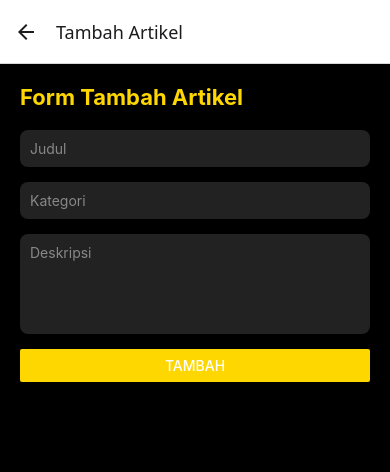
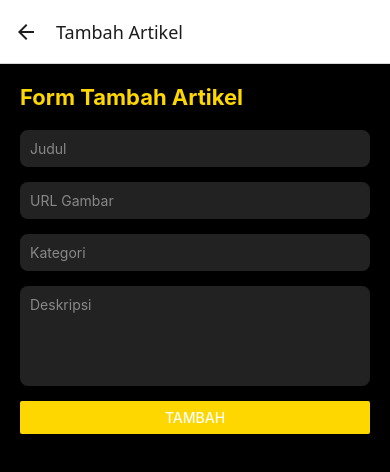
Before and after one commit to Mall16/VolleyTrack, a React Native app: screen /Form in a window 390 px wide. Shown: the top 472 px of the page. Built offline with nearby package versions, Linux system fonts and the light colour scheme.

Commit message:
[BAB 7] REST API

```diff
--- a/App.jsx
+++ b/App.jsx
@@ -120,10 +120,18 @@ function HomeScreen({ navigation }) {
           {categories.map((category, index) => (
             <Animatable.View key={index} animation="zoomIn" delay={index * 100}>
               <TouchableOpacity
-                style={[styles.categoryButton, selectedCategory === category && styles.categoryButtonActive]}
+                style={[
+                  styles.categoryButton,
+                  selectedCategory === category && styles.categoryButtonActive,
+                ]}
                 onPress={() => setSelectedCategory(category)}
               >
-                <Text style={[styles.categoryText, selectedCategory === category && styles.categoryTextActive]}>
+                <Text
+                  style={[
+                    styles.categoryText,
+                    selectedCategory === category && styles.categoryTextActive,
+                  ]}
+                >
                   {category}
                 </Text>
               </TouchableOpacity>
--- a/src/screens/form/index.jsx
+++ b/src/screens/form/index.jsx
@@ -1,17 +1,37 @@
-import React, { useState } from 'react';
+import React, { useState, useEffect } from 'react';
 import { View, Text, TextInput, Button, StyleSheet, Alert } from 'react-native';
+import axios from 'axios';
+import { useNavigation, useRoute } from '@react-navigation/native';
 
 const FormScreen = () => {
-  const [title, setTitle] = useState('');
-  const [category, setCategory] = useState('');
-  const [description, setDescription] = useState('');
+  const navigation = useNavigation();
+  const route = useRoute();
+  const editData = route.params?.editData;
 
-  const handleSubmit = () => {
-    if (title && category && description) {
-      Alert.alert('Sukses', 'Data berhasil ditambahkan!');
-      setTitle('');
-      setCategory('');
-      setDescription('');
+  const [title, setTitle] = useState(editData?.title || '');
+  const [image, setImage] = useState(editData?.image || '');
+  const [category, setCategory] = useState(editData?.category || '');
+  const [description, setDescription] = useState(editData?.description || '');
+
+  const handleSubmit = async () => {
+    if (title && image && category && description) {
+      try {
+        if (editData) {
+          await axios.put(`https://682601d7397e48c9131499c0.mockapi.io/api/artikel/${editData.id}`, {
+            title, image, category, description,
+          });
+          Alert.alert('Sukses', 'Artikel berhasil diedit!');
+        } else {
+          await axios.post('https://682601d7397e48c9131499c0.mockapi.io/api/artikel', {
+            title, image, category, description,
+          });
+          Alert.alert('Sukses', 'Artikel berhasil ditambahkan!');
+        }
+
+        navigation.goBack();
+      } catch (error) {
+        Alert.alert('Error', 'Gagal menyimpan data');
+      }
     } else {
       Alert.alert('Error', 'Mohon isi semua field');
     }
@@ -19,7 +39,7 @@ const FormScreen = () => {
 
   return (
     <View style={styles.container}>
-      <Text style={styles.title}>Form Tambah Artikel</Text>
+      <Text style={styles.title}>{editData ? 'Edit Artikel' : 'Form Tambah Artikel'}</Text>
 
       <TextInput
         style={styles.input}
@@ -28,7 +48,13 @@ const FormScreen = () => {
         value={title}
         onChangeText={setTitle}
       />
-
+      <TextInput
+        style={styles.input}
+        placeholder="URL Gambar"
+        placeholderTextColor="#888"
+        value={image}
+        onChangeText={setImage}
+      />
       <TextInput
         style={styles.input}
         placeholder="Kategori"
@@ -36,7 +62,6 @@ const FormScreen = () => {
         value={category}
         onChangeText={setCategory}
       />
-
       <TextInput
         style={[styles.input, styles.multiline]}
         placeholder="Deskripsi"
@@ -46,8 +71,7 @@ const FormScreen = () => {
         multiline
         numberOfLines={4}
       />
-
-      <Button title="Tambah" color="#FFD700" onPress={handleSubmit} />
+      <Button title={editData ? 'Simpan Perubahan' : 'Tambah'} color="#FFD700" onPress={handleSubmit} />
     </View>
   );
 };
--- a/src/screens/profile/index.jsx
+++ b/src/screens/profile/index.jsx
@@ -1,10 +1,44 @@
-import React from 'react';
-import { View, Text, Image, StyleSheet } from 'react-native';
+import React, { useEffect, useState } from 'react';
+import { View, Text, Image, StyleSheet, ScrollView, Alert, Button } from 'react-native';
 import * as Animatable from 'react-native-animatable';
+import axios from 'axios';
+import { useNavigation } from '@react-navigation/native';
 
 export default function ProfileScreen() {
+  const [articles, setArticles] = useState([]);
+  const navigation = useNavigation();
+
+  const fetchArticles = async () => {
+    try {
+      const response = await axios.get('https://682601d7397e48c9131499c0.mockapi.io/api/artikel');
+      setArticles(response.data);
+    } catch (error) {
+      console.error(error);
+    }
+  };
+
+  const handleDelete = async (id) => {
+    try {
+      await axios.delete(`https://682601d7397e48c9131499c0.mockapi.io/api/artikel/${id}`);
+      Alert.alert('Sukses', 'Artikel berhasil dihapus');
+      fetchArticles();
+    } catch (error) {
+      Alert.alert('Error', 'Gagal menghapus artikel');
+    }
+  };
+
+  const handleEdit = (item) => {
+    navigation.navigate('Form', { editData: item });
+  };
+
+  useEffect(() => {
+    const unsubscribe = navigation.addListener('focus', fetchArticles);
+    return unsubscribe;
+  }, [navigation]);
+
   return (
-    <View style={styles.container}>
+    <ScrollView style={styles.container}>
+      <View style={styles.profileContainer}>
         <Animatable.Image
           animation="bounceIn"
           duration={1000}
@@ -21,15 +55,36 @@ export default function ProfileScreen() {
           Email: 2218104@scholar.um.ac.id
         </Animatable.Text>
       </View>
+
+      <Text style={styles.articleTitle}>Artikel</Text>
+      {articles.map((item) => (
+        <View key={item.id} style={styles.articleCard}>
+          <Image source={{ uri: item.image }} style={styles.articleImage} />
+          <View style={styles.articleContent}>
+            <Text style={styles.articleHeader}>{item.title}</Text>
+            <Text style={styles.articleCategory}>Kategori: {item.category}</Text>
+            <Text style={styles.articleDescription}>{item.description}</Text>
+            <View style={styles.buttonRow}>
+              <Button title="Edit" color="#FFD700" onPress={() => handleEdit(item)} />
+              <View style={{ width: 10 }} />
+              <Button title="Delete" color="#FF4444" onPress={() => handleDelete(item.id)} />
+            </View>
+          </View>
+        </View>
+      ))}
+    </ScrollView>
   );
 }
 
 const styles = StyleSheet.create({
   container: {
+    backgroundColor: '#000',
     flex: 1,
-    backgroundColor: '#000',
+  },
+  profileContainer: {
     alignItems: 'center',
     paddingTop: 60,
+    paddingBottom: 20,
   },
   avatar: {
     width: 120,
@@ -54,4 +109,47 @@ const styles = StyleSheet.create({
     color: '#FFF',
     marginTop: 5,
   },
+  articleTitle: {
+    fontSize: 20,
+    fontWeight: 'bold',
+    color: '#FFD700',
+    marginLeft: 20,
+    marginTop: 10,
+    marginBottom: 10,
+  },
+  articleCard: {
+    backgroundColor: '#111',
+    marginHorizontal: 20,
+    marginBottom: 15,
+    borderRadius: 10,
+    padding: 10,
+    flexDirection: 'row',
+  },
+  articleImage: {
+    width: 80,
+    height: 80,
+    borderRadius: 10,
+    marginRight: 10,
+  },
+  articleContent: {
+    flex: 1,
+  },
+  articleHeader: {
+    color: '#FFD700',
+    fontSize: 16,
+    fontWeight: 'bold',
+  },
+  articleCategory: {
+    color: '#FFF',
+    fontSize: 14,
+    marginVertical: 2,
+  },
+  articleDescription: {
+    color: '#CCC',
+    fontSize: 12,
+  },
+  buttonRow: {
+    flexDirection: 'row',
+    marginTop: 10,
+  },
 });
```
Lines whose indentation alone changed are shown as unchanged.
